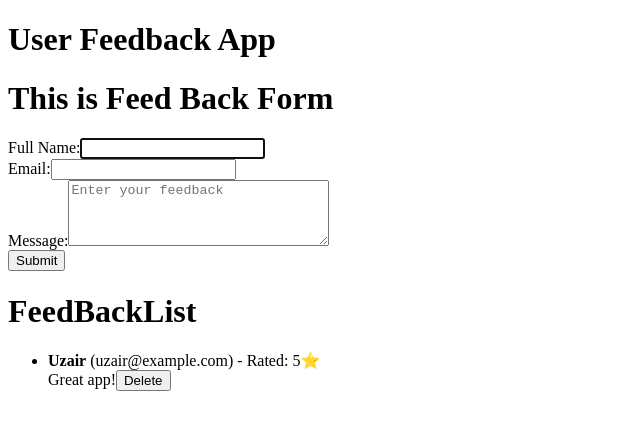
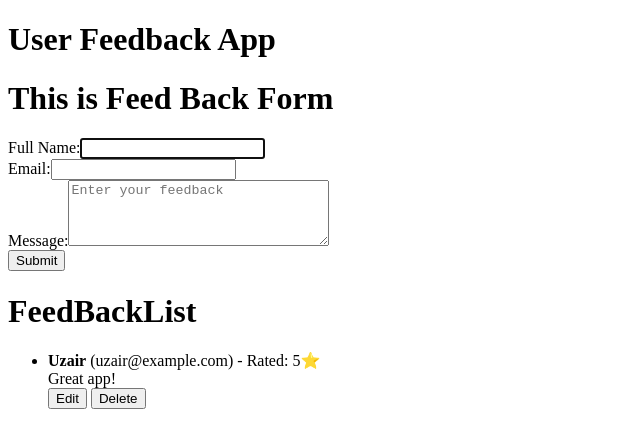
Before and after one commit to uzairqq/user-feedback-app, a React (Create React App) app: page / in a window 1280 px wide. Shown: the top 448 px of the page, without its empty margins (0-640 px from the left). Built offline with nearby package versions, Linux system fonts and the light colour scheme.

Commit message:
Editing Done

```diff
--- a/src/components/FeedBackForm.js
+++ b/src/components/FeedBackForm.js
@@ -6,6 +6,7 @@ function FeedBackForm() {
   const [email, setEmail] = useState("");
   const [message, setMessage] = useState("");
   const [success, setSuccess] = useState(false);
+  const [editingId, setEditingId] = useState(null);
   const [feedBacks, setFeedBacks] = useState([
     {
       id: 1,
@@ -44,33 +45,43 @@ function FeedBackForm() {
     setErrors(formErrors);
     if (!isValid) return;
 
-    console.log("Form submitted with the following data:");
-    console.log("Name:", name);
-    console.log("Email:", email);
-    console.log("Message:", message);
-
     const newFeedback = {
-      id: feedBacks.length + 1,
+      id: editingId || Date.now(), // Use existing ID if editing
       name,
       email,
       message,
       rating: 5,
     };
-    setFeedBacks([...feedBacks, newFeedback]);
+
+    if (editingId) {
+      // Edit mode: Update existing item
+      const updatedList = feedBacks.map((item) =>
+        item.id === editingId ? newFeedback : item
+      );
+      setFeedBacks(updatedList);
+      setEditingId(null); // reset edit mode
+    } else {
+      // Add mode: Add new feedback
+      setFeedBacks([...feedBacks, newFeedback]);
+    }
 
     setName("");
     setEmail("");
     setMessage("");
-
     setSuccess(true);
-    setTimeout(() => {
-      setSuccess(false);
-    }, 3000);
+    setTimeout(() => setSuccess(false), 3000);
   };
 
   const handleDelete = (id) => {
     const updatedList = feedBacks.filter((item) => item.id !== id);
     setFeedBacks(updatedList);
+  };
+
+  const handleEdit = (item) => {
+    setName(item.name);
+    setEmail(item.email);
+    setMessage(item.message);
+    setEditingId(item.id); // ← new state we’ll make
   };
 
   return (
@@ -117,10 +128,14 @@ function FeedBackForm() {
           <p style={{ color: "green" }}>Thank you for your feedback!</p>
         )}
         <div>
-          <button type="submit">Submit</button>
+          <button type="submit">{editingId ? "Update" : "Submit"}</button>
         </div>
       </form>
-      <FeedBackList feedbackList={feedBacks} handleDelete={handleDelete} />
+      <FeedBackList
+        feedbackList={feedBacks}
+        handleDelete={handleDelete}
+        handleEdit={handleEdit}
+      />
     </div>
   );
 }
--- a/src/components/FeedBackList.js
+++ b/src/components/FeedBackList.js
@@ -1,6 +1,6 @@
 import React, { useState } from "react";
 
-function FeedBackList({ feedbackList, handleDelete }) {
+function FeedBackList({ feedbackList, handleDelete, handleEdit }) {
   return (
     <div>
       <h1>FeedBackList</h1>
@@ -10,6 +10,9 @@ function FeedBackList({ feedbackList, handleDelete }) {
             <strong>{item.name}</strong> ({item.email}) - Rated: {item.rating}⭐
             <br />
             {item.message}
+            <br />
+            <button onClick={() => handleEdit(item)}>Edit</button>
+            <span> </span>
             <button onClick={() => handleDelete(item.id)}>Delete</button>
           </li>
         ))}
```
